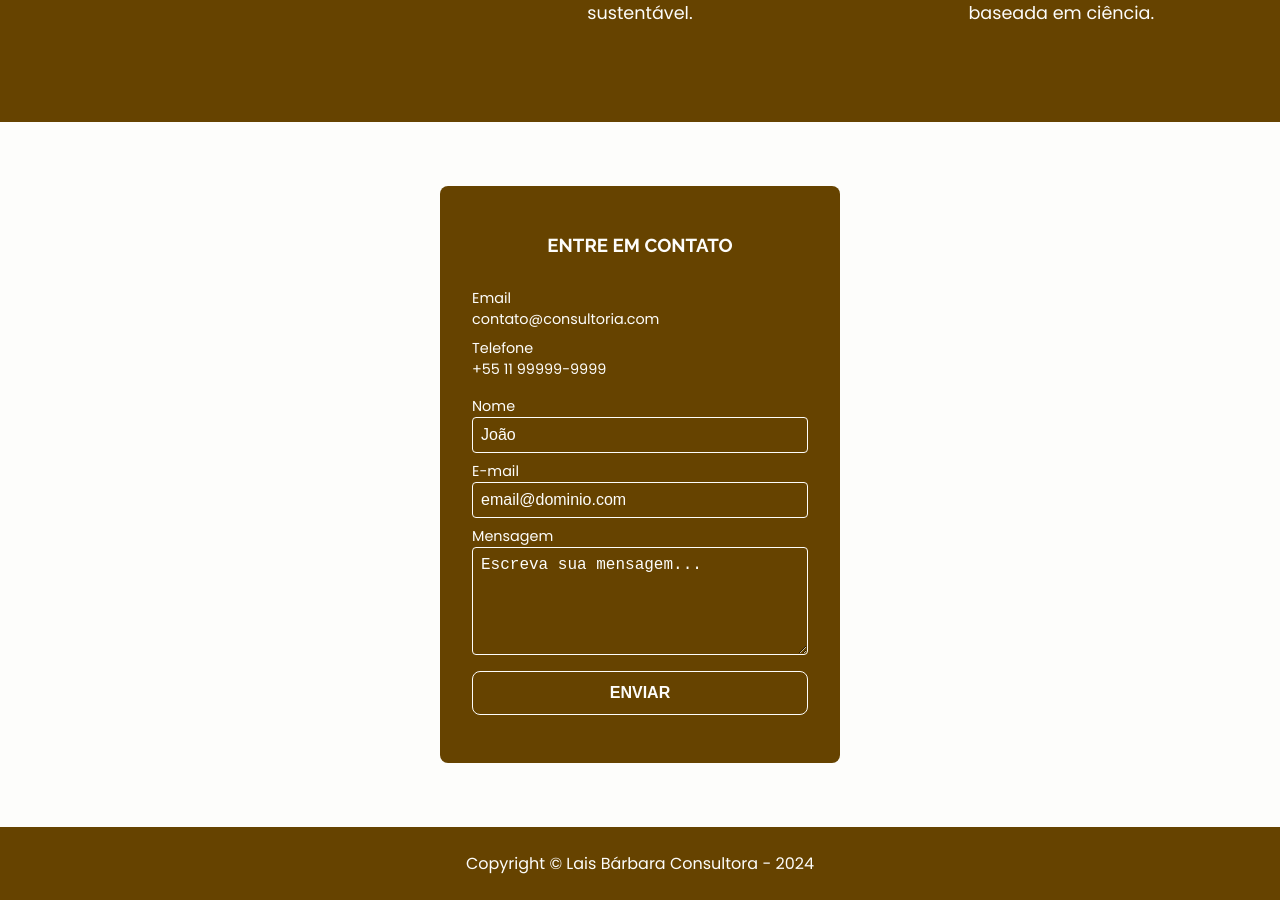
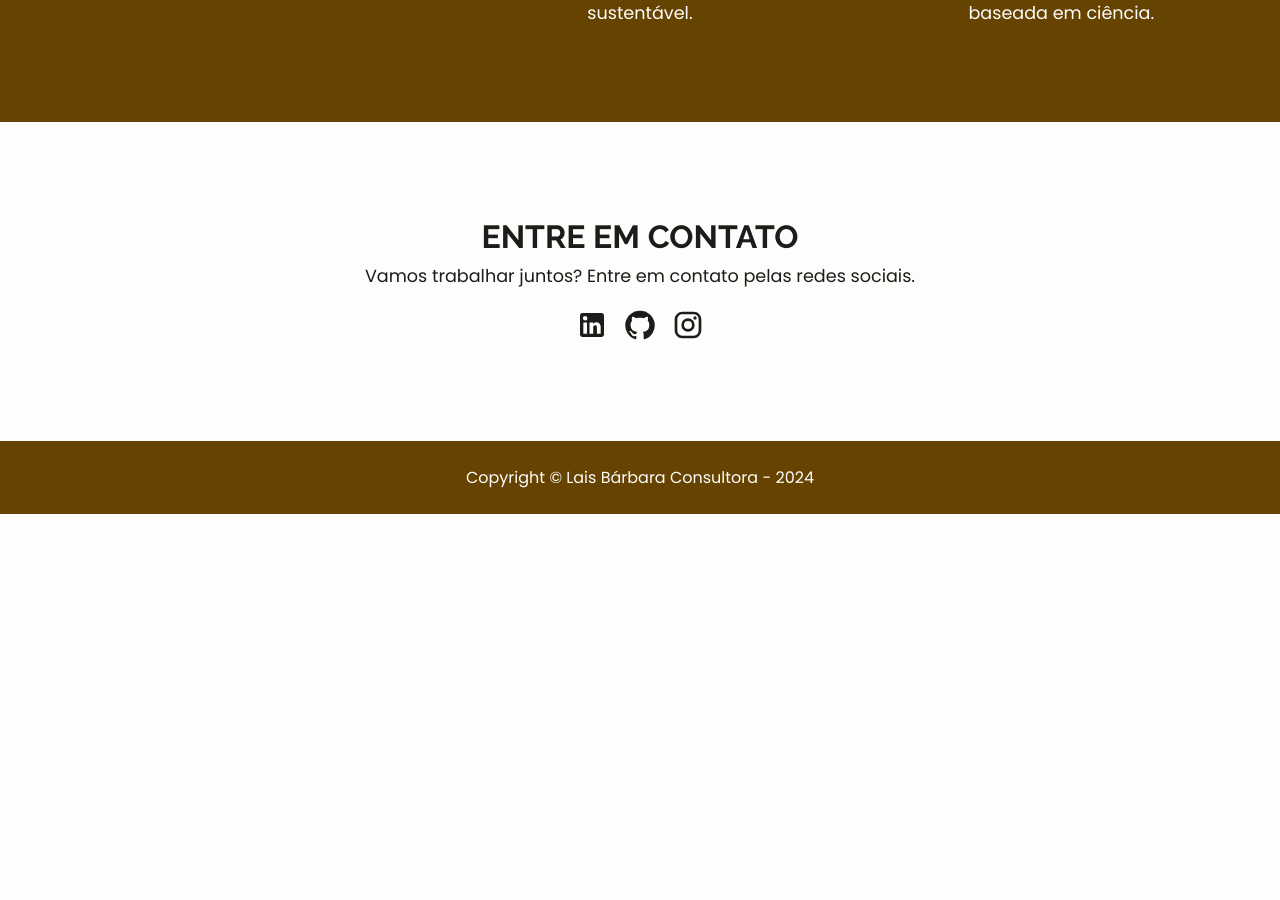
Before and after one commit to mrffilipe/lais-barbara-consultant, a React (Vite) app: page / in a window 1280 px wide. Shown: the part 1585-2485 px from the top of the page. After the commit the page ends 2099 px from the top, so only its background shows below. Built offline with nearby package versions, Linux system fonts and the light colour scheme.

Commit message:
Add refactoring Contact

```diff
--- a/package.json
+++ b/package.json
@@ -9,6 +9,10 @@
 		"preview": "vite preview"
 	},
 	"dependencies": {
+		"@emotion/react": "^11.14.0",
+		"@emotion/styled": "^11.14.0",
+		"@mui/icons-material": "^6.2.1",
+		"@mui/material": "^6.2.1",
 		"react": "^18.3.1",
 		"react-dom": "^18.3.1"
 	},
--- a/src/App.tsx
+++ b/src/App.tsx
@@ -1,5 +1,5 @@
 import AboutSection from "./components/AboutSection";
-import ContactSection from "./components/ContactSection";
+import Contact from "./components/Contact";
 import Footer from "./components/Footer";
 import Header from "./components/Header";
 import IntroSection from "./components/IntroSection";
@@ -12,7 +12,7 @@ const App = () => {
 			<IntroSection />
 			<AboutSection />
 			<ServicesSection />
-			<ContactSection />
+			<Contact />
 			<Footer />
 		</>
 	);
--- /dev/null
+++ b/src/components/Contact/index.tsx
@@ -0,0 +1,20 @@
+import styles from "./styles.module.css";
+
+import SocialMedia from "../SocialMedia";
+
+const Contact = () => {
+	return (
+		<section id="contact" className={styles.contact}>
+			<div className={styles.container}>
+				<h2 className={styles.title}>Entre em Contato</h2>
+				<p className={styles.subtitle}>
+					Vamos trabalhar juntos? Entre em contato
+					pelas redes sociais.
+				</p>
+				<SocialMedia className={styles.social_media} />
+			</div>
+		</section>
+	);
+};
+
+export default Contact;
--- /dev/null
+++ b/src/components/Contact/styles.module.css
@@ -0,0 +1,37 @@
+.contact {
+	padding: var(--vertical-padding) var(--horizontal-padding);
+}
+
+.container {
+	max-width: 1200px;
+	margin: 0 auto;
+	text-align: center;
+}
+
+.title {
+	color: var(--text-color-main);
+	font-size: 2rem;
+	text-transform: uppercase;
+}
+
+.subtitle {
+	margin-top: 8px;
+	color: var(--text-color-main);
+	font-size: 1.1rem;
+}
+
+.social_media {
+	margin-top: 16px;
+}
+
+.social_media a {
+	color: var(--text-color-main);
+}
+
+.social_media a:hover {
+	transform: translateY(-5px);
+}
+
+.social_media a svg {
+	font-size: 2rem;
+}
--- a/src/components/ContactSection/index.tsx
+++ /dev/null
@@ -1,41 +0,0 @@
-import styles from "./styles.module.css";
-
-const ContactSection = () => {
-	return (
-		<section id="contact" className={styles.contact_section}>
-			<div className={styles.container}>
-				<h3>Entre em Contato</h3>
-				<div className={styles.contact_info}>
-					<p>
-						Email
-						<a href="mailto:contato@consultoria.com">contato@consultoria.com</a>
-					</p>
-					<p>
-						Telefone
-						<a href="tel:+5511999999999">+55 11 99999-9999</a>
-					</p>
-				</div>
-				<form className={styles.contact_form}>
-					<label>
-						Nome
-						<input type="text" placeholder="João" required />
-					</label>
-
-					<label>
-						E-mail
-						<input type="email" placeholder="email@dominio.com" required />
-					</label>
-
-					<label>
-						Mensagem
-						<textarea placeholder="Escreva sua mensagem..." rows={5} required />
-					</label>
-
-					<button type="submit">Enviar</button>
-				</form>
-			</div>
-		</section>
-	);
-};
-
-export default ContactSection;
--- a/src/components/ContactSection/styles.module.css
+++ /dev/null
@@ -1,117 +0,0 @@
-.contact_section {
-	padding: 64px var(--horizontal-padding);
-}
-
-.contact_section h3 {
-	border-left: 4px solid var(--text-color-main);
-	padding-left: 8px;
-	text-transform: uppercase;
-}
-
-.contact_info {
-	margin-top: 32px;
-	display: flex;
-	flex-direction: column;
-	gap: 8px;
-}
-
-.contact_info p {
-	font-size: 0.9rem;
-}
-
-.contact_info a {
-	display: block;
-	color: var(--text-color-main);
-	font-size: 1rem;
-	text-decoration: none;
-	transition: all 0.3s ease;
-}
-
-.contact_info a:hover {
-	text-decoration: underline;
-}
-
-.contact_form {
-	margin-top: 16px;
-	display: flex;
-	flex-direction: column;
-	gap: 8px;
-}
-
-.contact_form label {
-	font-size: 0.9rem;
-}
-
-.contact_form input,
-.contact_form textarea {
-	display: block;
-	width: 100%;
-	border: none;
-	border: 1px solid var(--background-color);
-	outline: none;
-	background: none;
-	padding: 8px;
-	border-radius: 4px;
-	font-size: 1rem;
-}
-
-.contact_form button {
-	margin-top: 8px;
-	width: 100%;
-	border: none;
-	background-color: var(--background-color);
-	padding: 12px 36px;
-	border-radius: 8px;
-	color: var(--text-color-secondary);
-	font-size: 1rem;
-	font-weight: 700;
-	text-transform: uppercase;
-	text-decoration: none;
-	cursor: pointer;
-	transition: all 0.3s ease;
-}
-
-.contact_form button:hover {
-	transform: translateY(-4px);
-}
-
-@media (min-width: 768px) {
-	.container {
-		margin: 0 auto;
-		background-color: var(--background-color);
-		max-width: 400px;
-		padding: 48px 32px;
-		border-radius: 8px;
-	}
-
-	.contact_section h3 {
-		border: none;
-		padding: 0;
-		text-align: center;
-		color: var(--text-color-secondary);
-	}
-
-	.contact_info,
-	.contact_info a,
-	.contact_form {
-		color: var(--text-color-secondary);
-	}
-
-	.contact_info a {
-		font-size: 0.9rem;
-	}
-
-	.contact_form input,
-	.contact_form textarea {
-		border: 1px solid var(--text-color-secondary);
-	}
-
-	.contact_form input::placeholder,
-	.contact_form textarea::placeholder {
-		color: var(--text-color-secondary);
-	}
-
-	.contact_form button {
-		border: 1px solid var(--text-color-secondary);
-	}
-}
--- /dev/null
+++ b/src/components/SocialMedia/index.tsx
@@ -0,0 +1,33 @@
+import { GitHub, Instagram, LinkedIn } from "@mui/icons-material";
+
+import styles from "./styles.module.css";
+
+type Props = {
+	className?: string;
+};
+
+const SocialMedia = ({ className }: Props) => {
+	return (
+		<div className={`${styles.social_media} ${className}`}>
+			<a
+				href="https://www.linkedin.com/in/mrffilipe/?locale=pt_BR"
+				target="_blank"
+				rel="noreferrer"
+			>
+				<LinkedIn />
+			</a>
+			<a href="https://github.com/mrffilipe" target="_blank" rel="noreferrer">
+				<GitHub />
+			</a>
+			<a
+				href="https://www.instagram.com/msr.filipe/"
+				target="_blank"
+				rel="noreferrer"
+			>
+				<Instagram />
+			</a>
+		</div>
+	);
+};
+
+export default SocialMedia;
--- /dev/null
+++ b/src/components/SocialMedia/styles.module.css
@@ -0,0 +1,23 @@
+.social_media {
+	display: flex;
+	justify-content: center;
+	align-items: center;
+	gap: 8px;
+}
+
+.social_media a {
+	display: inline-block;
+	padding: 4px;
+	color: var(--text-color-main);
+	text-decoration: none;
+	line-height: 0;
+	transition: all 0.3s ease;
+}
+
+.social_media a:hover {
+	color: var(--background-color);
+}
+
+.social_media svg {
+	font-size: 1rem;
+}
```
Also changed, not shown: 1 other file (tests, documents, lock files or other folders).
